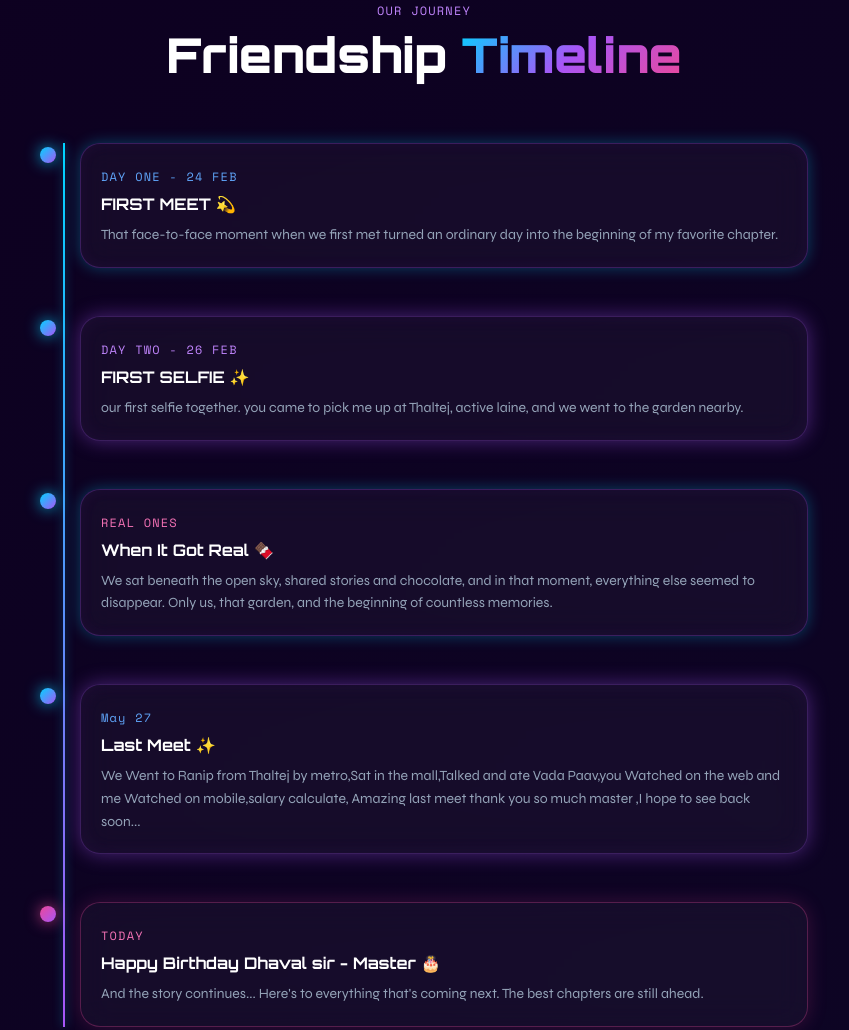
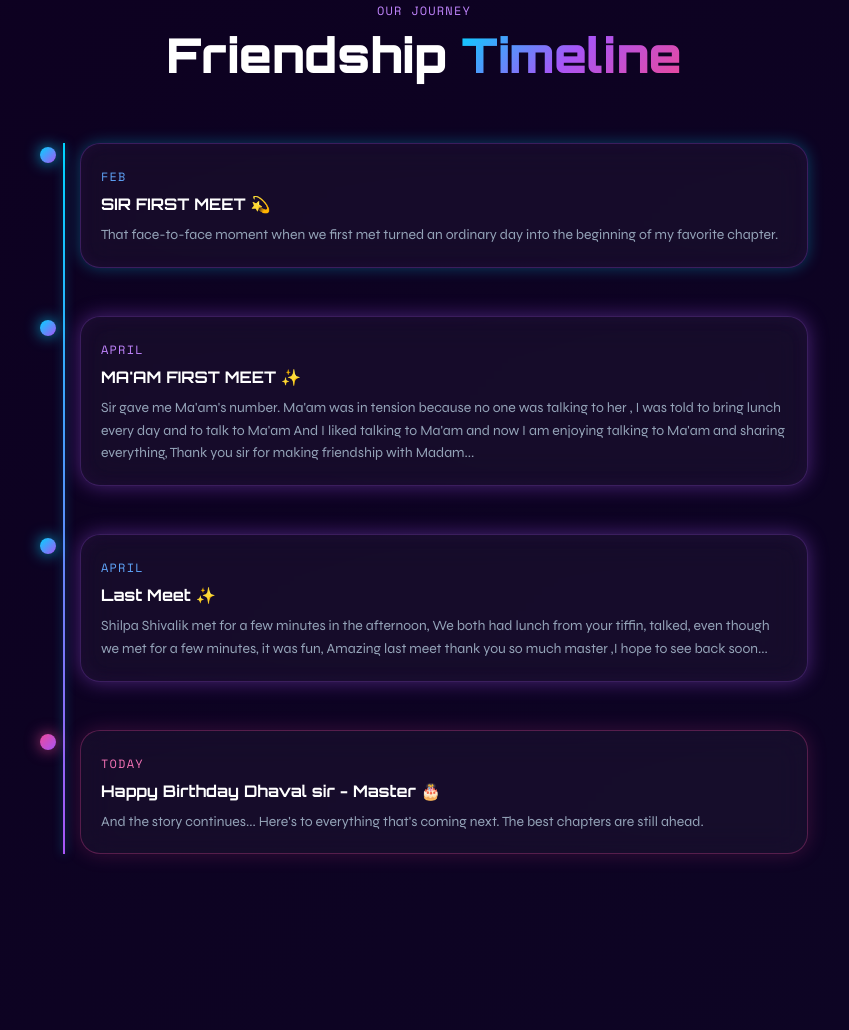
Before and after one commit to kachhadiyadarshana12/Happy_Birthday_Master, a plain HTML site: page index.html in a window 1280 px wide. Shown: the part 2173-3203 px from the top of the page, without its empty margins (216-1065 px from the left). Drawn offline with nearby package versions, Linux system fonts and the light colour scheme.

Commit message:
Updated images and index page

```diff
--- a/index.html
+++ b/index.html
@@ -668,14 +668,14 @@
         <div class="memory-card h-[400px]">
           <img src="d5.jpeg" alt="">
           <div class="memory-content">
-            <span>🌍Master, you came to meet me on my birthday.</span>
+            <span>🔥 Selfie lover.</span>
           </div>
         </div>
 
         <div class="memory-card md:-translate-y-8 h-[400px]">
           <img src="d6.jpeg" alt="">
           <div class="memory-content">
-            <span>🔥 Frist Meet</span>
+            <span>🌍 With Mother</span>
           </div>
         </div>
 
@@ -712,8 +712,8 @@
             <div class="timeline-dot"></div>
           </div>
           <div class="glass-card p-5 flex-1 glow-border">
-            <span class="text-xs font-mono text-blue-400 tracking-widest">DAY ONE - 24 FEB</span>
-            <h3 class="font-orbitron font-bold text-white mt-1 mb-2">FIRST MEET 💫</h3>
+            <span class="text-xs font-mono text-blue-400 tracking-widest">FEB</span>
+            <h3 class="font-orbitron font-bold text-white mt-1 mb-2">SIR FIRST MEET 💫</h3>
             <p class="text-slate-400 text-sm leading-relaxed">That face-to-face moment when we first met turned an
               ordinary day into the beginning of my favorite chapter.</p>
           </div>
@@ -724,14 +724,15 @@
             <div class="timeline-dot"></div>
           </div>
           <div class="glass-card p-5 flex-1 glow-border-purple">
-            <span class="text-xs font-mono text-purple-400 tracking-widest">DAY TWO - 26 FEB</span>
-            <h3 class="font-orbitron font-bold text-white mt-1 mb-2">FIRST SELFIE ✨</h3>
-            <p class="text-slate-400 text-sm leading-relaxed">our first selfie together. you came to pick me up at
-              Thaltej, active laine, and we went to the garden nearby.</p>
+            <span class="text-xs font-mono text-purple-400 tracking-widest">APRIL</span>
+            <h3 class="font-orbitron font-bold text-white mt-1 mb-2">MA'AM FIRST MEET ✨</h3>
+            <p class="text-slate-400 text-sm leading-relaxed">Sir gave me Ma'am's number. Ma'am was in tension because no
+              one was talking to her , I was told to bring lunch every day and to talk to Ma'am And I liked talking to
+              Ma'am and now I am enjoying talking to Ma'am and sharing everything, Thank you sir for making friendship with Madam...</p>
           </div>
         </div>
 
-        <div class="timeline-item fade-up flex gap-6 pb-12">
+        <!-- <div class="timeline-item fade-up flex gap-6 pb-12">
           <div class="relative z-10 mt-1">
             <div class="timeline-dot"></div>
           </div>
@@ -742,17 +743,18 @@
               and in that moment, everything else seemed to disappear. Only us, that garden, and the beginning of
               countless memories. </p>
           </div>
-        </div>
+        </div> -->
 
         <div class="timeline-item fade-up flex gap-6 pb-12">
           <div class="relative z-10 mt-1">
             <div class="timeline-dot"></div>
           </div>
           <div class="glass-card p-5 flex-1 glow-border-purple">
-            <span class="text-xs font-mono text-blue-400 tracking-widest">May 27</span>
+            <span class="text-xs font-mono text-blue-400 tracking-widest">APRIL</span>
             <h3 class="font-orbitron font-bold text-white mt-1 mb-2">Last Meet ✨</h3>
-            <p class="text-slate-400 text-sm leading-relaxed">We Went to Ranip from Thaltej by metro,Sat in the
-              mall,Talked and ate Vada Paav,you Watched on the web and me Watched on mobile,salary calculate, Amazing
+            <p class="text-slate-400 text-sm leading-relaxed">
+              Shilpa Shivalik met for a few minutes in the afternoon, We both had lunch from your tiffin, talked, even
+              though we met for a few minutes, it was fun, Amazing
               last meet thank you so much master ,I hope to see back soon...</p>
           </div>
         </div>
```
Also changed, not shown: d5.jpeg, d6.jpeg.
